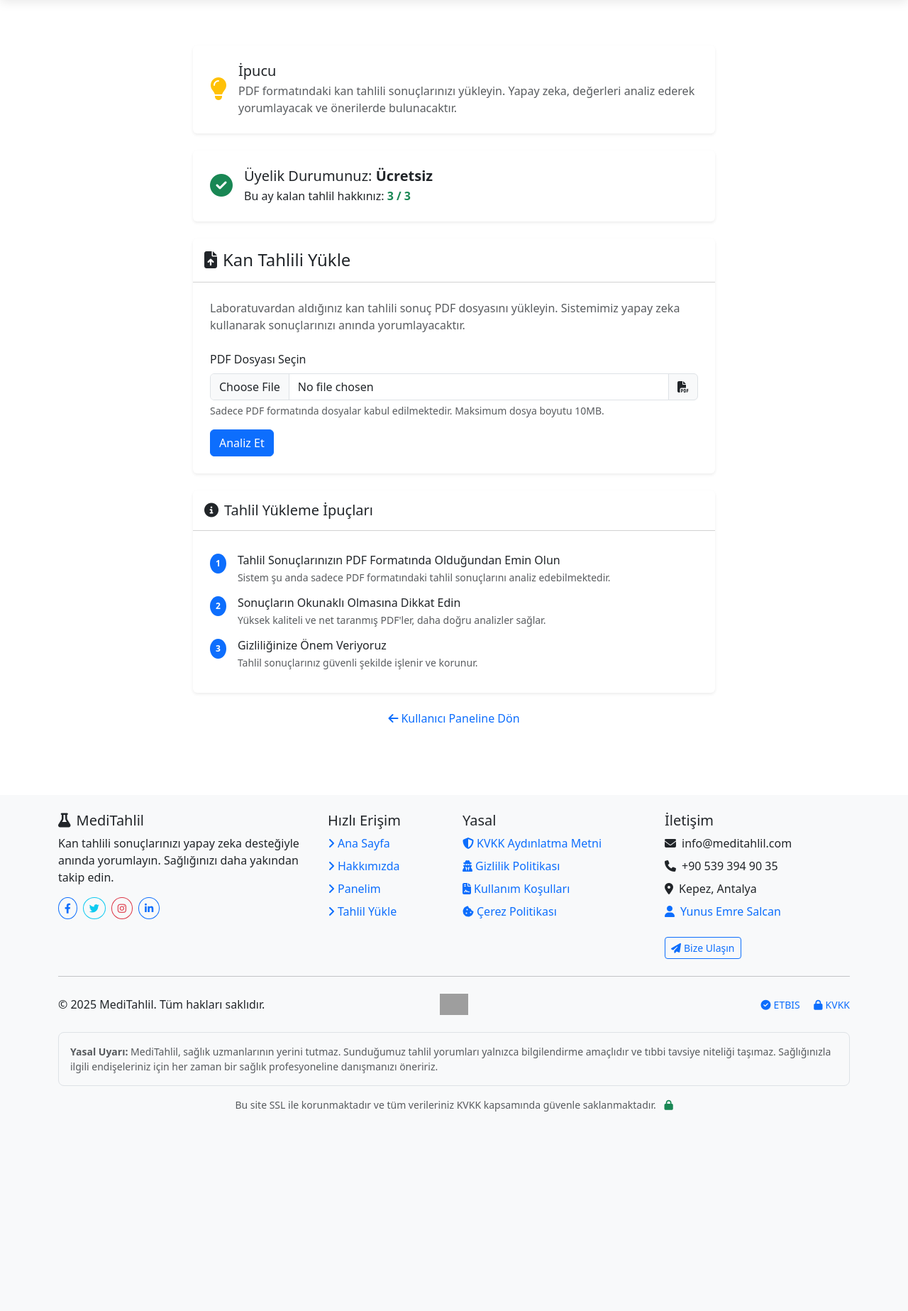
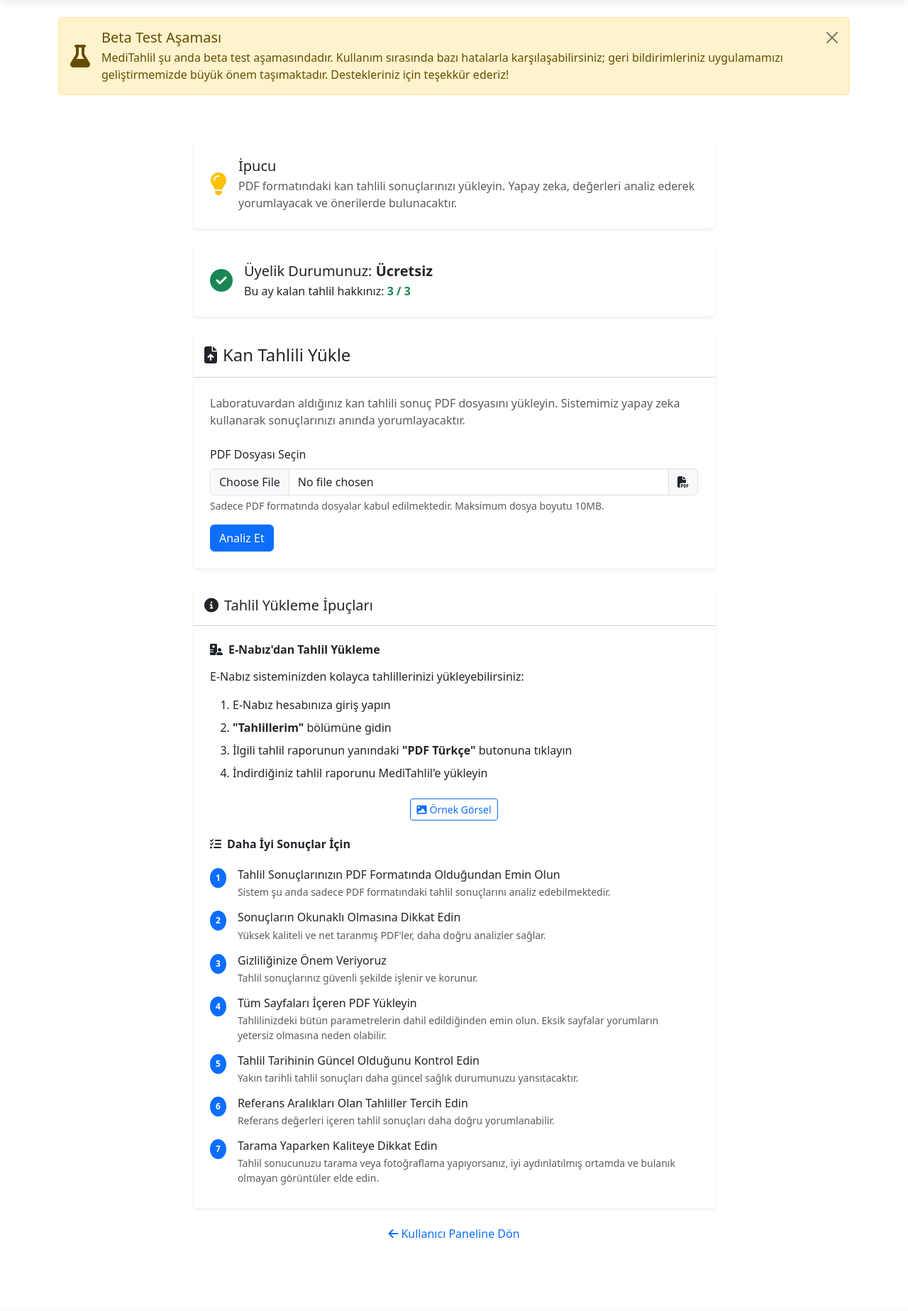
Before and after one commit to Yemresalcan/medikalai, a Flask app: page /analyze in a window 1280 px wide. Shown: the part 80-1927 px from the top of the page at 71% size. Before the commit the page ends 1646 px from the top, so only its background shows below. Run offline with Flask 3, Linux system fonts and the light colour scheme; a user stored in the database is signed in; data comes from the database, SQL or seed files in the repository; some libraries are stand-ins or nearby versions; grey boxes are pictures that could not be loaded.

Commit message:
Update API keys in app.py and enhance analyze.html with E-Nabız upload tips and modal; add beta test warning in layout.html

```diff
--- a/app.py
+++ b/app.py
@@ -33,7 +33,7 @@
 jwt = JWTManager(app)
 
 # Gemini API anahtarı ve endpoint
-GEMINI_API_KEY = "AIzaSyDWTCuYXFcw_LWQ-o1FusgPlAiFFc9jamA"  # Gerçek API anahtarınızla değiştirin
+GEMINI_API_KEY = "AIzaSyBQLZ2W8mHu3IOoTl1pxdeetUC_bzu-j58"  # Gerçek API anahtarınızla değiştirin
 GEMINI_API_URL = f"https://generativelanguage.googleapis.com/v1beta/models/gemini-2.0-flash:generateContent?key={GEMINI_API_KEY}"
 
 # Veritabanı ayarları
--- a/templates/analyze.html
+++ b/templates/analyze.html
@@ -163,6 +163,24 @@
                     <h5 class="mb-0"><i class="fas fa-info-circle me-2"></i>Tahlil Yükleme İpuçları</h5>
                 </div>
                 <div class="card-body p-4">
+                    <!-- E-Nabız'dan Tahlil Yükleme İpuçları -->
+                    <div class="mb-4">
+                        <h6 class="mb-3 fw-bold"><i class="fas fa-hospital-user me-2"></i>E-Nabız'dan Tahlil Yükleme</h6>
+                        <p class="mb-3">E-Nabız sisteminizden kolayca tahlillerinizi yükleyebilirsiniz:</p>
+                        <ol class="mb-4">
+                            <li class="mb-2">E-Nabız hesabınıza giriş yapın</li>
+                            <li class="mb-2"><strong>"Tahlillerim"</strong> bölümüne gidin</li>
+                            <li class="mb-2">İlgili tahlil raporunun yanındaki <strong>"PDF Türkçe"</strong> butonuna tıklayın</li>
+                            <li class="mb-2">İndirdiğiniz tahlil raporunu MediTahlil'e yükleyin</li>
+                        </ol>
+                        <div class="text-center mb-4">
+                            <button type="button" class="btn btn-sm btn-outline-primary" data-bs-toggle="modal" data-bs-target="#enabizModal">
+                                <i class="fas fa-image me-1"></i>Örnek Görsel
+                            </button>
+                        </div>
+                    </div>
+
+                    <h6 class="mb-3 fw-bold"><i class="fas fa-list-check me-2"></i>Daha İyi Sonuçlar İçin</h6>
                     <ul class="list-group list-group-flush">
                         <li class="list-group-item border-0 ps-0">
                             <div class="d-flex">
@@ -197,6 +215,50 @@
                                 </div>
                             </div>
                         </li>
+                        <li class="list-group-item border-0 ps-0">
+                            <div class="d-flex">
+                                <div class="flex-shrink-0 me-3">
+                                    <div class="badge bg-primary rounded-circle p-2">4</div>
+                                </div>
+                                <div>
+                                    <h6 class="mb-1">Tüm Sayfaları İçeren PDF Yükleyin</h6>
+                                    <p class="text-muted mb-0 small">Tahlilinizdeki bütün parametrelerin dahil edildiğinden emin olun. Eksik sayfalar yorumların yetersiz olmasına neden olabilir.</p>
+                                </div>
+                            </div>
+                        </li>
+                        <li class="list-group-item border-0 ps-0">
+                            <div class="d-flex">
+                                <div class="flex-shrink-0 me-3">
+                                    <div class="badge bg-primary rounded-circle p-2">5</div>
+                                </div>
+                                <div>
+                                    <h6 class="mb-1">Tahlil Tarihinin Güncel Olduğunu Kontrol Edin</h6>
+                                    <p class="text-muted mb-0 small">Yakın tarihli tahlil sonuçları daha güncel sağlık durumunuzu yansıtacaktır.</p>
+                                </div>
+                            </div>
+                        </li>
+                        <li class="list-group-item border-0 ps-0">
+                            <div class="d-flex">
+                                <div class="flex-shrink-0 me-3">
+                                    <div class="badge bg-primary rounded-circle p-2">6</div>
+                                </div>
+                                <div>
+                                    <h6 class="mb-1">Referans Aralıkları Olan Tahliller Tercih Edin</h6>
+                                    <p class="text-muted mb-0 small">Referans değerleri içeren tahlil sonuçları daha doğru yorumlanabilir.</p>
+                                </div>
+                            </div>
+                        </li>
+                        <li class="list-group-item border-0 ps-0">
+                            <div class="d-flex">
+                                <div class="flex-shrink-0 me-3">
+                                    <div class="badge bg-primary rounded-circle p-2">7</div>
+                                </div>
+                                <div>
+                                    <h6 class="mb-1">Tarama Yaparken Kaliteye Dikkat Edin</h6>
+                                    <p class="text-muted mb-0 small">Tahlil sonucunuzu tarama veya fotoğraflama yapıyorsanız, iyi aydınlatılmış ortamda ve bulanık olmayan görüntüler elde edin.</p>
+                                </div>
+                            </div>
+                        </li>
                     </ul>
                 </div>
             </div>
@@ -208,6 +270,24 @@
             </div>
         </div>
     </div>
+</div>
+
+<!-- E-Nabız Görsel Modalı -->
+<div class="modal fade" id="enabizModal" tabindex="-1" aria-labelledby="enabizModalLabel" aria-hidden="true">
+  <div class="modal-dialog modal-lg">
+    <div class="modal-content">
+      <div class="modal-header">
+        <h5 class="modal-title" id="enabizModalLabel">E-Nabız Tahlil İndirme Örneği</h5>
+        <button type="button" class="btn-close" data-bs-dismiss="modal" aria-label="Kapat"></button>
+      </div>
+      <div class="modal-body text-center">
+        <img src="{{ url_for('static', filename='assets/e-nabiz.png') }}" class="img-fluid rounded" alt="E-Nabız Tahlil İndirme Örneği">
+      </div>
+      <div class="modal-footer">
+        <button type="button" class="btn btn-secondary" data-bs-dismiss="modal">Kapat</button>
+      </div>
+    </div>
+  </div>
 </div>
 {% endblock %}
 
@@ -305,6 +385,6 @@
     };
 
     xhr.send(formData);
-    });
+});
 </script>
 {% endblock %}
--- a/templates/layout.html
+++ b/templates/layout.html
@@ -642,6 +642,20 @@
         {% endwith %}
     </div>
 
+    <!-- Beta Test Uyarısı -->
+    <div class="container mt-2">
+        <div class="alert alert-warning alert-dismissible fade show">
+            <div class="d-flex align-items-center">
+                <i class="fas fa-flask fa-2x me-3"></i>
+                <div>
+                    <h5 class="mb-1">Beta Test Aşaması</h5>
+                    <p class="mb-0">MediTahlil şu anda beta test aşamasındadır. Kullanım sırasında bazı hatalarla karşılaşabilirsiniz; geri bildirimleriniz uygulamamızı geliştirmemizde büyük önem taşımaktadır. Destekleriniz için teşekkür ederiz!</p>
+                </div>
+            </div>
+            <button type="button" class="btn-close" data-bs-dismiss="alert" aria-label="Close"></button>
+        </div>
+    </div>
+
     <!-- Main Content -->
     <div class="content">
         {% block content %}{% endblock %}
```
